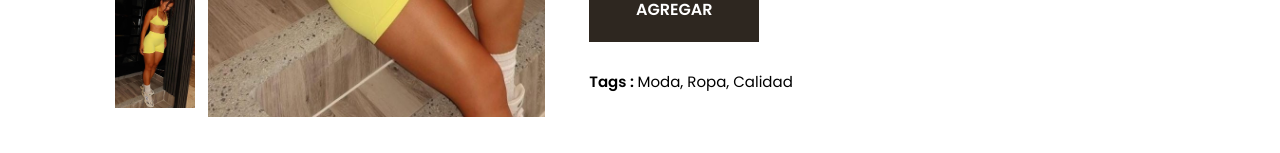
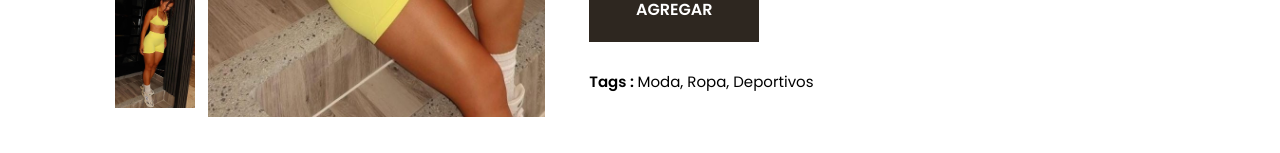
Before and after one commit to luis13xd/arual, a React (Create React App) app: page /product/401 in a window 1280 px wide. Shown: the part 558-711 px from the top of the page. Built offline with nearby package versions, Linux system fonts and the light colour scheme.

Commit message:
agregsmos tab

```diff
--- a/src/Components/ProductDisplay/ProductDisplay.jsx
+++ b/src/Components/ProductDisplay/ProductDisplay.jsx
@@ -127,7 +127,7 @@ export const ProductDisplay = (props) => {
 
         <p className="productdisplay-right-category">
           <span>Tags : </span>
-          Moda, Ropa, Calidad
+          Moda, Ropa, Deportivos
         </p>
       </div>
     </div>
```
